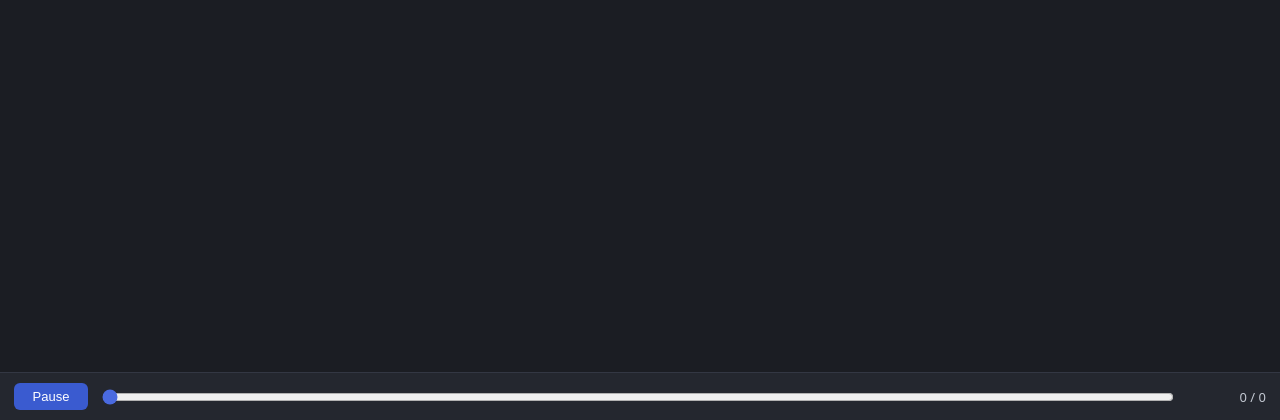
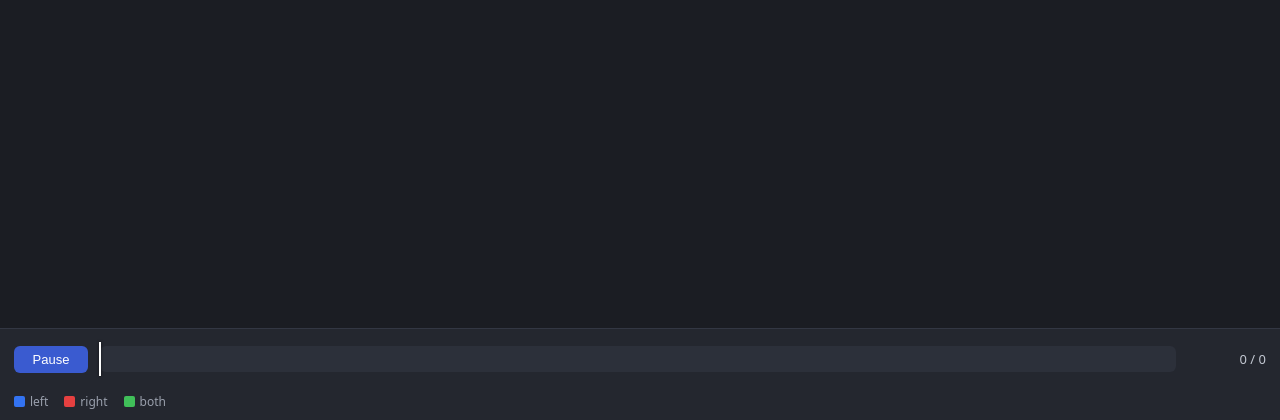
Before and after one commit to chzh9311/hoidata, a Flask app: template vis/web_viewer/templates/index.html in a window 1280 px wide. Shown: the part 380-800 px from the top of the page. Run offline with Flask 3, Linux system fonts and the light colour scheme; the template is opened without the code that fills it: most values are stand-ins (such as "Sample title", 1, 10 or a date in 2020); parts of the project's set-up code (start-up, migrations or seed data) failed here and were passed over; some libraries are stand-ins or nearby versions.

Commit message:
feat: Add colored progress-bar.

```diff
--- a/dataloaders/action_dataset.py
+++ b/dataloaders/action_dataset.py
@@ -371,6 +371,12 @@ class MotionDatasetBase(Dataset):
         }
         # Object trajectory (+ articulation for ARCTIC) is dataset-specific.
         item.update(self._obj_traj_from_xobj(self.x_obj[index][:nframes], nframes))
+        # Optional per-sequence annotation intervals + subject (ARCTIC full_motion
+        # data only); used by the web viewer to colour labelled frame ranges.
+        if getattr(self, "labels", None) is not None:
+            item["labels"] = list(self.labels[index])
+        if getattr(self, "subject", None) is not None:
+            item["subject"] = str(self.subject[index])
         return item
 
     def _getitem_windowed(self, index):
--- a/dataloaders/arctic_dataset.py
+++ b/dataloaders/arctic_dataset.py
@@ -38,6 +38,10 @@ class MotionARCTIC(MotionDatasetBase):
             self.is_rhand    = data["is_rhand"][mask]
             self.action_name = data["action_name"][mask]
             self.nframes     = data["nframes"][mask]
+            # Optional per-sequence annotation intervals + subject (present only
+            # in full_motion-preprocessed data.npz); consumed by the web viewer.
+            self.labels  = data["labels"][mask] if "labels" in data else None
+            self.subject = data["subject"][mask] if "subject" in data else None
             if task == "evaluate":
                 self.x_obj       = data["x_obj"][mask]
                 self.x_obj_angle = data["x_obj_angle"][mask]
--- a/vis/o3d_visualizer.py
+++ b/vis/o3d_visualizer.py
@@ -149,6 +149,10 @@ def pose_sample(cfg, dataset_name, ds, lhand_layer, rhand_layer, index: int = 0)
         "nframes": item["nframes"],
         "obj_name": item["obj_name"],
         "action_name": item["action_name"],
+        # Per-sequence annotation intervals (ARCTIC full_motion only); empty list
+        # when unavailable. Each: {start, end, hand: left|right|both, action}.
+        "labels": item.get("labels", []),
+        "subject": item.get("subject", ""),
     }
 
 
--- a/vis/web_viewer/static/style.css
+++ b/vis/web_viewer/static/style.css
@@ -91,10 +91,76 @@ button.nav:hover { background: #414653; }
 
 #playBtn { min-width: 74px; }
 
-#progress {
+/* segmented scrub bar -------------------------------------------------- */
+#scrub {
+  position: relative;
   flex: 1 1 auto;
-  accent-color: #4a6ae0;
+  height: 40px;
   cursor: pointer;
+  user-select: none;
+  touch-action: none;
+}
+
+/* faint base track spanning the whole (unlabelled) sequence */
+#baseTrack {
+  position: absolute;
+  left: 0; right: 0;
+  top: 50%;
+  transform: translateY(-50%);
+  height: 26px;
+  border-radius: 6px;
+  background: #2c303a;
+}
+
+/* holds the colored labelled blocks (absolutely positioned by % of frames) */
+#segTrack {
+  position: absolute;
+  left: 0; right: 0;
+  top: 50%;
+  transform: translateY(-50%);
+  height: 26px;
+}
+
+#segTrack .seg {
+  position: absolute;
+  top: 0;
+  height: 100%;
+  border-radius: 6px;
+  overflow: hidden;
+  display: flex;
+  align-items: center;
+  justify-content: center;
+  padding: 0 4px;
+  box-sizing: border-box;
+  transition: filter 0.08s ease, box-shadow 0.08s ease;
+}
+#segTrack .seg .segtext {
+  font-size: 11px;
+  line-height: 1.05;
+  font-weight: 600;
+  color: #fff;
+  text-align: center;
+  white-space: normal;
+  overflow: hidden;
+  text-overflow: ellipsis;
+  text-shadow: 0 1px 2px rgba(0,0,0,0.45);
+  pointer-events: none;
+}
+/* the segment containing the current frame gets emphasised */
+#segTrack .seg.active {
+  filter: brightness(1.18);
+  box-shadow: 0 0 0 2px rgba(255,255,255,0.85) inset;
+}
+
+/* thin vertical playhead over the whole bar */
+#playhead {
+  position: absolute;
+  top: 3px; bottom: 3px;
+  width: 2px;
+  background: #ffffff;
+  box-shadow: 0 0 3px rgba(0,0,0,0.6);
+  transform: translateX(-1px);
+  pointer-events: none;
 }
 
 #frameReadout {
@@ -104,3 +170,30 @@ button.nav:hover { background: #414653; }
   min-width: 78px;
   text-align: right;
 }
+
+/* legend --------------------------------------------------------------- */
+#legend {
+  display: flex;
+  align-items: center;
+  gap: 16px;
+  padding: 4px 14px 10px;
+  background: #24272f;
+  font-size: 12px;
+  color: #9aa0ad;
+}
+#legend .sw {
+  display: inline-block;
+  width: 11px; height: 11px;
+  border-radius: 2px;
+  margin-right: 5px;
+  vertical-align: -1px;
+}
+#activeLabel {
+  margin-left: auto;
+  color: #dfe3ea;
+  font-weight: 600;
+  white-space: nowrap;
+  overflow: hidden;
+  text-overflow: ellipsis;
+  max-width: 40%;
+}
--- a/vis/web_viewer/static/viewer.js
+++ b/vis/web_viewer/static/viewer.js
@@ -9,8 +9,11 @@ const prevBtn = document.getElementById('prevBtn');
 const nextBtn = document.getElementById('nextBtn');
 const seqLabel = document.getElementById('seqLabel');
 const playBtn = document.getElementById('playBtn');
-const progress = document.getElementById('progress');
 const frameReadout = document.getElementById('frameReadout');
+const scrub = document.getElementById('scrub');
+const segTrack = document.getElementById('segTrack');
+const playhead = document.getElementById('playhead');
+const activeLabelEl = document.getElementById('activeLabel');
 
 const FPS = window.__FPS__ || 30;
 
@@ -46,13 +49,20 @@ function resize() {
 window.addEventListener('resize', resize);
 
 // ---------------------------------------------------------------- scene state
-// One entry per rendered mesh: { mesh, positions (Float32Array T*V*3), V }.
+// One entry per rendered mesh: { mesh, positions (Float32Array T*V*3), V,
+//   baseColor (THREE.Color) }.
 let meshes = [];
 let nframes = 0;
 let frameIdx = 0;
 let playing = true;
 let lastTick = 0;
 let loading = false;
+
+// Annotation state for the loaded sequence.
+let labels = [];              // [{start, end, hand, action}]
+let labelColors = {};          // {left|right|both -> [r,g,b] 0..1}
+let activeLabelIdx = -1;       // which label is highlighted right now (-1 none)
+let segEls = [];               // DOM nodes for each label's colored block
 
 function clearMeshes() {
   for (const m of meshes) {
@@ -88,6 +98,9 @@ function viewArray(buffer, entry) {
 function buildScene(meta, buffer) {
   clearMeshes();
   nframes = meta.nframes;
+  labels = meta.labels || [];
+  labelColors = meta.label_colors || {};
+  activeLabelIdx = -1;
 
   const arrays = meta.arrays;
   const objFaces = new Uint32Array(viewArray(buffer, arrays.obj_faces)); // copy to Uint32
@@ -97,6 +110,7 @@ function buildScene(meta, buffer) {
   meshes.push({
     mesh: makeMesh(objVerts.subarray(0, Vo * 3), objFaces, meta.obj_color, Vo),
     positions: objVerts, V: Vo,
+    baseColor: new THREE.Color(...meta.obj_color),
   });
 
   for (const side of meta.hand_sides) {
@@ -105,16 +119,92 @@ function buildScene(meta, buffer) {
     const V = vertsEntry.shape[1];
     const faces = new Uint32Array(viewArray(buffer, facesEntry));
     const verts = viewArray(buffer, vertsEntry);
+    const col = meta.hand_colors[side];
     meshes.push({
-      mesh: makeMesh(verts.subarray(0, V * 3), faces, meta.hand_colors[side], V),
+      mesh: makeMesh(verts.subarray(0, V * 3), faces, col, V),
       positions: verts, V,
+      baseColor: new THREE.Color(...col),
     });
   }
 
+  renderLabelTrack();
   frameSceneToBBox();
   setFrame(0);
-  progress.max = String(Math.max(nframes - 1, 0));
-  progress.value = '0';
+}
+
+function rgbCss(c) {
+  return `rgb(${(c[0] * 255) | 0},${(c[1] * 255) | 0},${(c[2] * 255) | 0})`;
+}
+
+// Build the segmented bar: one solid colored block per labelled interval,
+// positioned by frame fraction, showing the action text (image-style).
+function renderLabelTrack() {
+  segTrack.innerHTML = '';
+  segEls = [];
+  if (nframes <= 0) return;
+  const span = nframes;   // fraction of the full frame count [0, nframes)
+  for (const lab of labels) {
+    const seg = document.createElement('div');
+    seg.className = 'seg';
+    const left = (lab.start / span) * 100;
+    const width = Math.max(((lab.end - lab.start) / span) * 100, 0.4);
+    const c = labelColors[lab.hand] || [0.6, 0.6, 0.6];
+    seg.style.left = left + '%';
+    seg.style.width = width + '%';
+    seg.style.background = rgbCss(c);
+    seg.title = `${lab.start}-${lab.end}  ${lab.action} (${lab.hand})`;
+
+    const txt = document.createElement('span');
+    txt.className = 'segtext';
+    txt.textContent = lab.action || '';
+    seg.appendChild(txt);
+
+    segTrack.appendChild(seg);
+    segEls.push(seg);
+  }
+}
+
+// Move the playhead line to frame t's horizontal position.
+function updatePlayhead(t) {
+  const frac = nframes > 1 ? t / (nframes - 1) : 0;
+  playhead.style.left = (frac * 100) + '%';
+}
+
+// The label whose interval contains frame t (last one wins on overlap), or -1.
+function labelAtFrame(t) {
+  let found = -1;
+  for (let i = 0; i < labels.length; i++) {
+    if (t >= labels[i].start && t < labels[i].end) found = i;
+  }
+  return found;
+}
+
+// Recolor meshes to signal "this frame is annotated": when inside a label the
+// meshes take the label's hand-type color; outside, they revert to base colors.
+function applyLabelHighlight(t) {
+  const idx = labelAtFrame(t);
+  if (idx === activeLabelIdx) return;   // no change → skip the material churn
+
+  // Un-emphasise the previously active segment block.
+  if (activeLabelIdx >= 0 && segEls[activeLabelIdx]) {
+    segEls[activeLabelIdx].classList.remove('active');
+  }
+  activeLabelIdx = idx;
+
+  if (idx < 0) {
+    for (const m of meshes) m.mesh.material.color.copy(m.baseColor);
+    activeLabelEl.textContent = '';
+    return;
+  }
+  if (segEls[idx]) segEls[idx].classList.add('active');
+  const lab = labels[idx];
+  const c = labelColors[lab.hand] || [0.6, 0.6, 0.6];
+  const hi = new THREE.Color(c[0], c[1], c[2]);
+  for (const m of meshes) {
+    // Blend base color toward the label color so shapes stay readable.
+    m.mesh.material.color.copy(m.baseColor).lerp(hi, 0.6);
+  }
+  activeLabelEl.textContent = `${lab.action || '—'} · ${lab.hand}`;
 }
 
 // Frame the camera to the full-sequence bounding box (all frames, all meshes),
@@ -157,7 +247,8 @@ function setFrame(t) {
     attr.needsUpdate = true;
     m.mesh.geometry.computeVertexNormals();
   }
-  progress.value = String(t);
+  applyLabelHighlight(t);
+  updatePlayhead(t);
   frameReadout.textContent = `${t + 1} / ${nframes}`;
 }
 
@@ -207,21 +298,37 @@ async function loadSequence(index) {
 // ---------------------------------------------------------------- UI wiring
 playBtn.addEventListener('click', () => setPlaying(!playing));
 
-// Scrubbing: pause while dragging, resume on release if it was playing.
+// Scrubbing on the custom segmented bar: click or drag to seek. Playback pauses
+// while dragging and resumes on release if it was playing.
+let scrubbing = false;
 let wasPlayingBeforeScrub = false;
-progress.addEventListener('pointerdown', () => {
+
+function frameFromEvent(e) {
+  const rect = scrub.getBoundingClientRect();
+  let frac = (e.clientX - rect.left) / rect.width;
+  frac = Math.max(0, Math.min(1, frac));
+  return Math.round(frac * Math.max(nframes - 1, 0));
+}
+
+scrub.addEventListener('pointerdown', (e) => {
+  if (nframes <= 0) return;
+  scrubbing = true;
   wasPlayingBeforeScrub = playing;
   setPlaying(false);
+  scrub.setPointerCapture(e.pointerId);
+  setFrame(frameFromEvent(e));
 });
-progress.addEventListener('input', () => {
-  if (nframes > 0) setFrame(parseInt(progress.value, 10));
+scrub.addEventListener('pointermove', (e) => {
+  if (scrubbing) setFrame(frameFromEvent(e));
 });
-progress.addEventListener('pointerup', () => {
-  if (wasPlayingBeforeScrub) setPlaying(true);
-});
-progress.addEventListener('change', () => {
-  if (wasPlayingBeforeScrub) setPlaying(true);
-});
+function endScrub(e) {
+  if (!scrubbing) return;
+  scrubbing = false;
+  try { scrub.releasePointerCapture(e.pointerId); } catch (_) {}
+  if (wasPlayingBeforeScrub) { setPlaying(true); lastTick = performance.now(); }
+}
+scrub.addEventListener('pointerup', endScrub);
+scrub.addEventListener('pointercancel', endScrub);
 
 function selectAndLoad(index) {
   const clamped = Math.max(0, Math.min(seqSelect.options.length - 1, index));
--- a/vis/web_viewer/templates/index.html
+++ b/vis/web_viewer/templates/index.html
@@ -33,8 +33,21 @@
 
     <div id="controls">
       <button id="playBtn">Pause</button>
-      <input type="range" id="progress" min="0" max="0" value="0" step="1">
+      <!-- Custom segmented scrub bar: colored blocks per labelled interval with
+           the action text, an unlabelled base track, and a moving playhead.
+           Click / drag anywhere on it to scrub. -->
+      <div id="scrub" title="Click or drag to scrub">
+        <div id="baseTrack"></div>
+        <div id="segTrack"></div>
+        <div id="playhead"></div>
+      </div>
       <span id="frameReadout">0 / 0</span>
+    </div>
+    <div id="legend">
+      <span><i class="sw" style="background:#3373f2"></i>left</span>
+      <span><i class="sw" style="background:#e64040"></i>right</span>
+      <span><i class="sw" style="background:#40bf59"></i>both</span>
+      <span id="activeLabel"></span>
     </div>
   </div>
 
```
Also changed, not shown: preprocess/preprocess_arctic.py (+99 -1 lines), vis/web_viewer/run.py (+17 -0 lines).
